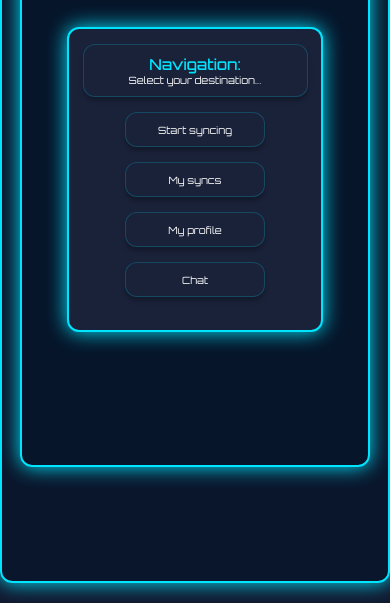
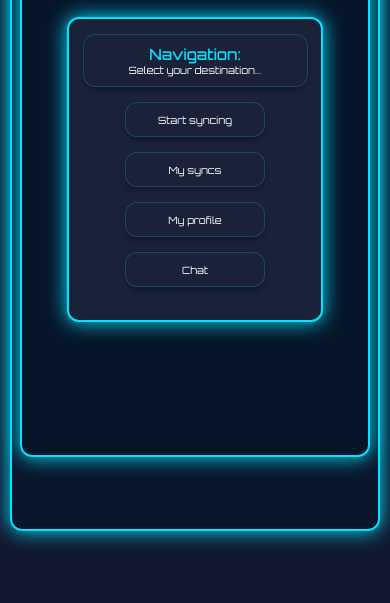
Before and after one commit to Sebajens/RoboLove-App, a plain HTML site: page index.html in a window 390 px wide. Shown: the part 281-884 px from the top of the page. After the commit the page ends 844 px from the top, so only its background shows below. Drawn offline with Linux system fonts and the light colour scheme.

Commit message:
Fix: nav overflow on mobile - glow-box min-height + flex layout

```diff
--- a/css/styles.css
+++ b/css/styles.css
@@ -16,13 +16,15 @@ body {
 /* Ydre glow-ramme omkring hele UI'et */
 .glow-box {
   width: 390px;
-  height: 844px;
+  min-height: 844px;
   border: 2px solid #00e5ff;
   border-radius: 12px;
   background-color: rgba(0, 20, 40, 0.4);
   box-shadow: 0 0 20px #00e5ff;
   margin-top: 20px;
   margin-bottom: 20px;
+  display: flex;
+  flex-direction: column;
 }
 
 /* ─────────────── Fælles header / logo ─────────────── */
@@ -260,7 +262,8 @@ body {
   width: 100%;
   display: flex;
   justify-content: center;
-  margin-top: 15px;
+  margin-top: auto;
+  padding-bottom: 15px;
 }
 
 .nav-box-global {
@@ -896,3 +899,27 @@ body {
 .syncprofile-btn.chat {
   color: #ffffff;
 }
+
+/* ─────────────── Mobile view ─────────────── */
+@media (max-width: 420px) {
+  .glow-box {
+    width: 95vw;
+    min-height: 95dvh;
+    margin-top: 10px;
+    margin-bottom: 10px;
+  }
+
+  .profile-wrapper,
+  .syncs-wrapper,
+  .syncprofile-wrapper,
+  .welcome-wrapper,
+  .chat-wrapper {
+    width: 90vw;
+    max-width: 350px;
+  }
+
+  .nav-box-global {
+    width: 90vw;
+    max-width: 350px;
+  }
+}
```
